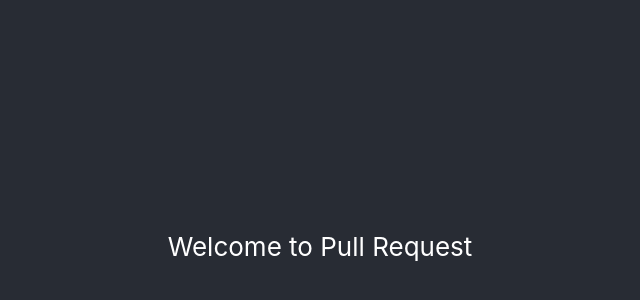
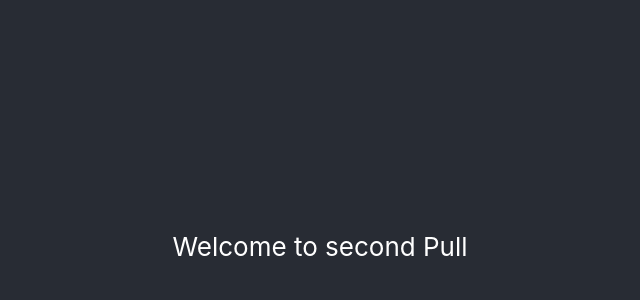
Before and after one commit to edy-i/test-github-action, a React (Create React App) app: page / in a window 1280 px wide. Shown: the part 154-454 px from the top of the page, without its empty margins (320-960 px from the left). Built offline with nearby package versions, Linux system fonts and the light colour scheme.

Commit message:
second pull

```diff
--- a/src/App.js
+++ b/src/App.js
@@ -4,7 +4,7 @@ function App() {
   return (
     <div className="App">
       <div className="App-content">
-          Welcome to Pull Request
+          Welcome to second Pull
       </div>
     </div>
   );
```
